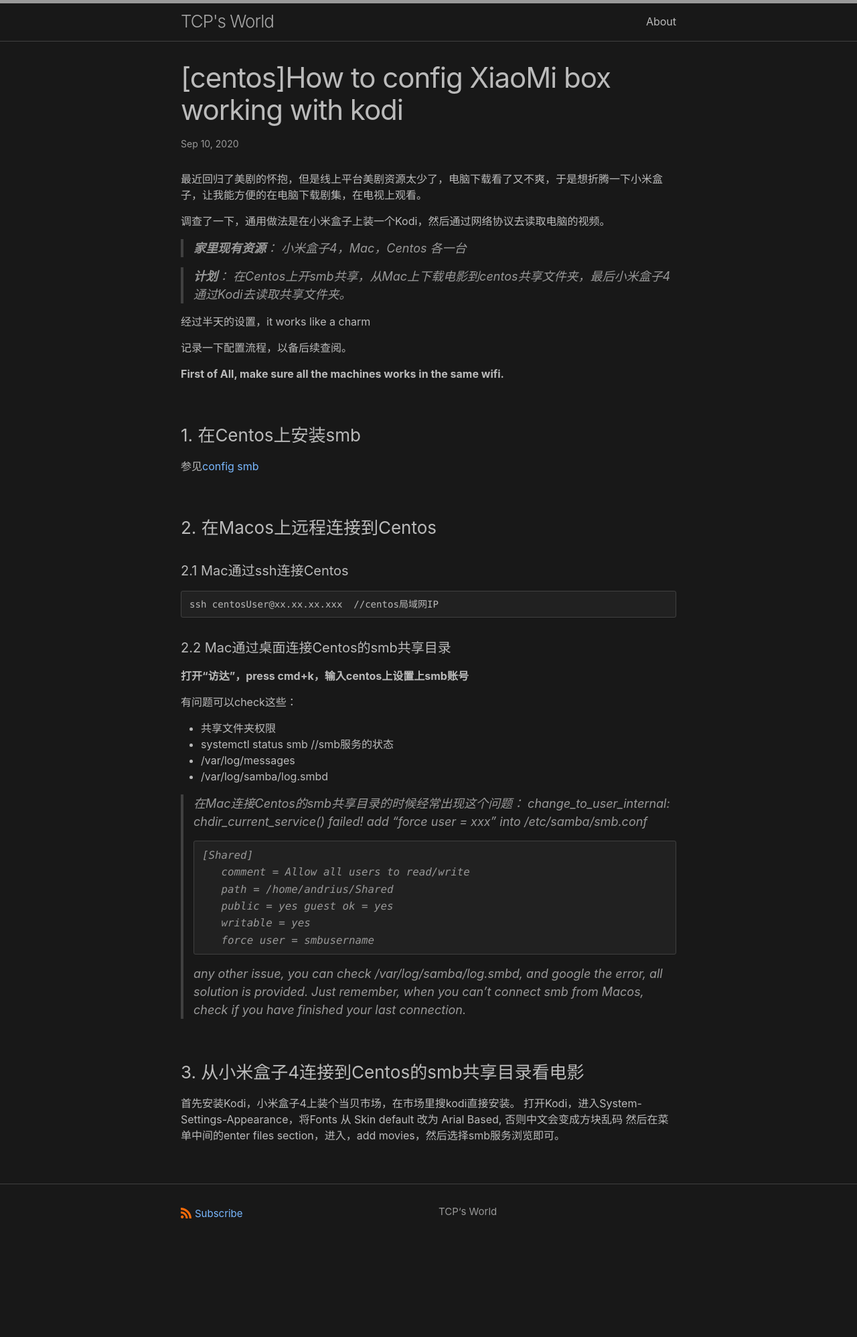
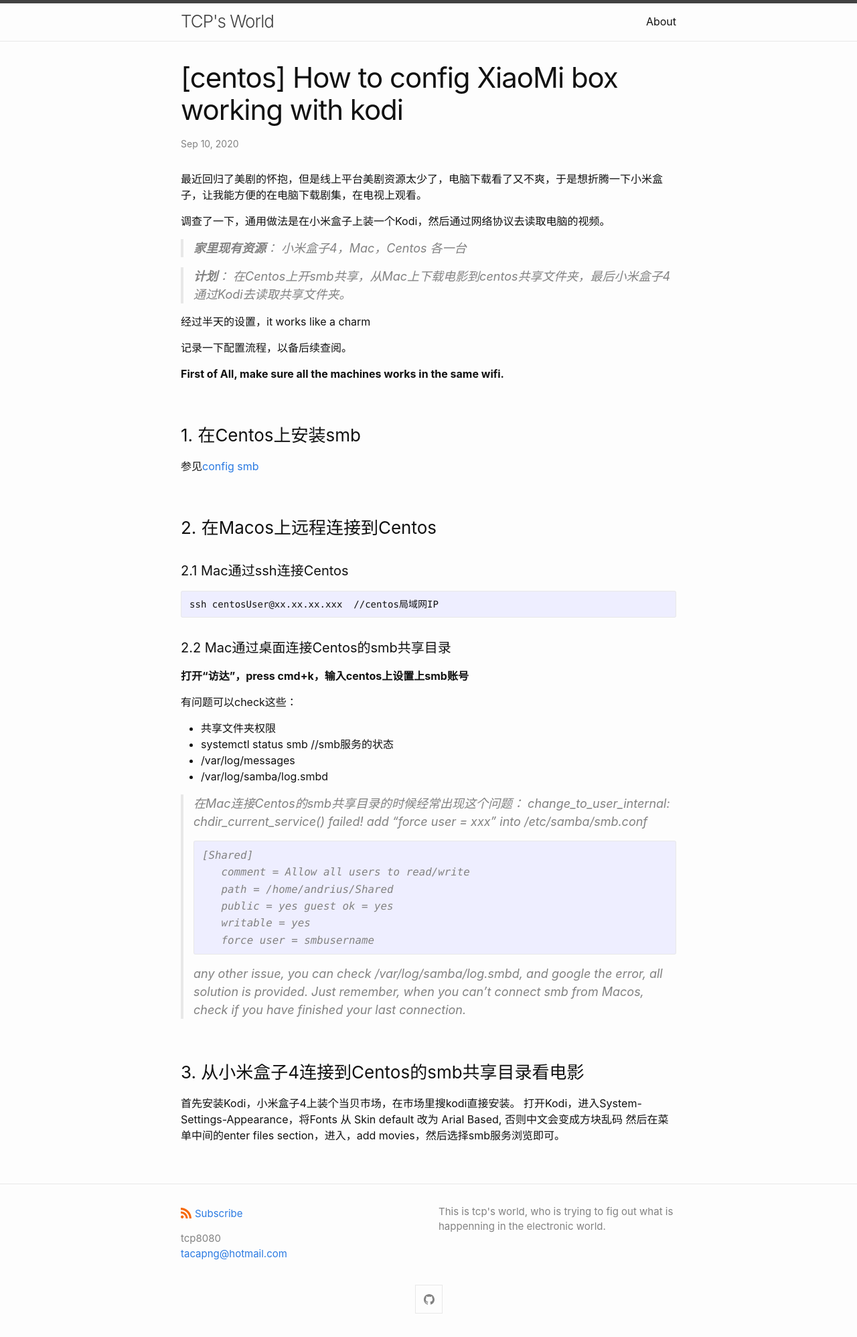
Before and after one commit to tcp8080/tcp8080.github.io, a Jekyll site: the page built from _posts/2020-09-10-how_to_config_XiaoMiBox_working_with_kodi.md, in a window 1280 px wide. Shown: the whole page at 67% size. Built offline with Jekyll 4.4.1, drawn with Linux system fonts in a browser that asks for light colours; before the commit the page ends 1883 px from its top, so only the background shows below that.

Commit message:
add social_links

```diff
--- a/_config.yml
+++ b/_config.yml
@@ -26,13 +26,22 @@ baseurl: "" # the subpath of your site, e.g. /blog
 url: "" # the base hostname & protocol for your site, e.g. http://example.com
 github_username:  tcp8080
 
+title: TCP's World
+author:
+  name: tcp8080
+  email: tacapng@hotmail.com
+description: > # this means to ignore newlines until "show_excerpts:"
+  This is tcp's world, who is trying to fig out what is happenning in the electronic world.
+
 show_excerpts: true
 
 # Build settings
 theme: minima
 
 minima:
-  skin: dark
+  # skin: dark
+  social_links:
+    github:  tcp8080
 
 plugins:
   - jekyll-feed
--- a/_posts/2020-09-10-how_to_config_XiaoMiBox_working_with_kodi.md
+++ b/_posts/2020-09-10-how_to_config_XiaoMiBox_working_with_kodi.md
@@ -1,6 +1,6 @@
 ---
 layout: post
-title:  "[centos]How to config XiaoMi box working with kodi"
+title:  "[centos] How to config XiaoMi box working with kodi"
 date:   2020-09-10 now
 categories: centos
 ---
```
Also changed, not shown: _posts/2020-05-21-how_to_install_centos7_into_a_very_old_win7.md (+1 -1 lines).
